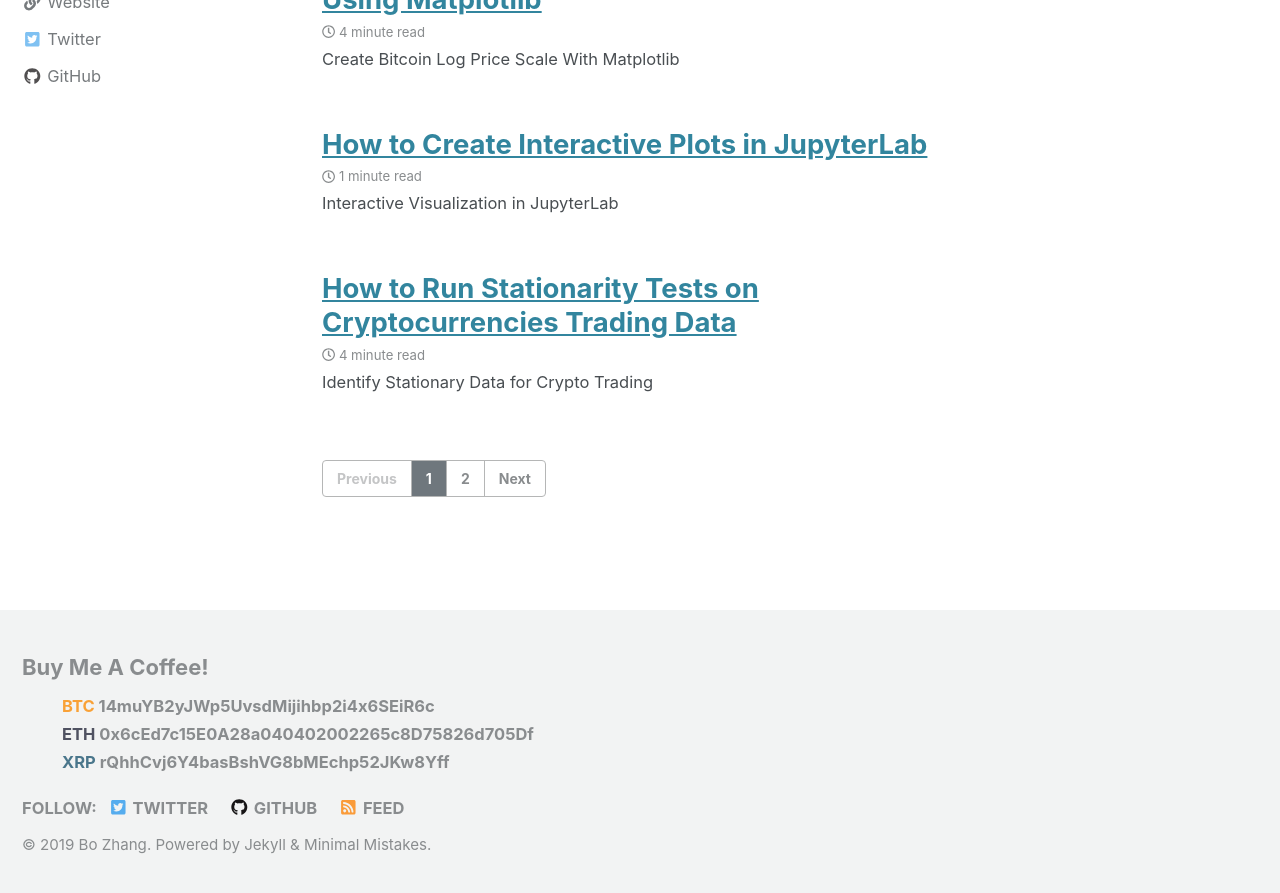
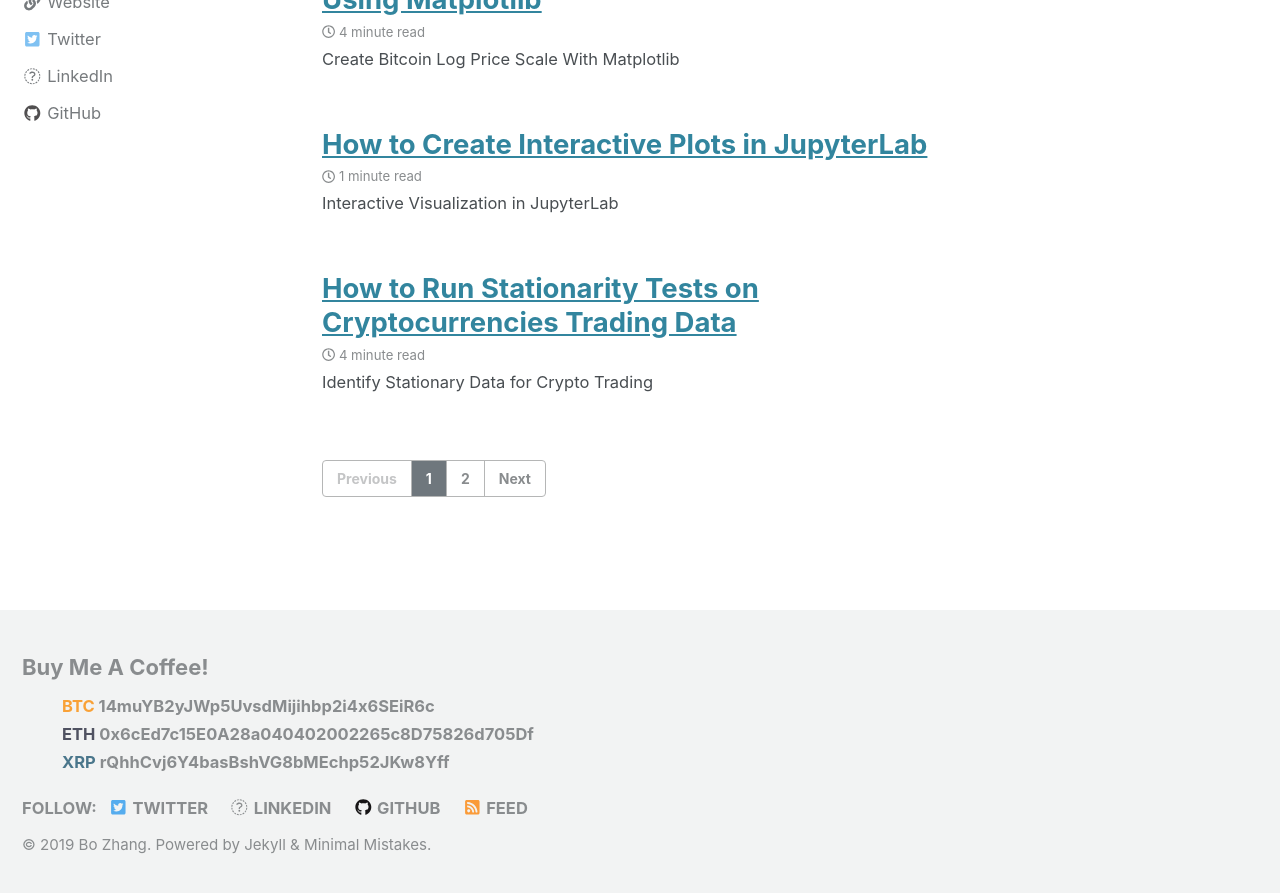
Before and after one commit to 0xboz/blog, a Jekyll site: the page built from index.html, in a window 1280 px wide and 900 px high, scrolled down 603 px. Shown: the top 893 px of the window. Built offline with Jekyll 4.4.1, drawn with Linux system fonts in a browser that asks for light colours; cached includes are drawn as plain includes; nearby versions of some CDN libraries; the list of posts is cut into pages by our own code.

Commit message:
Added LinkedIn url

```diff
--- a/_config.yml
+++ b/_config.yml
@@ -121,9 +121,9 @@ author:
     - label: "Twitter"
       icon: "fab fa-fw fa-twitter-square"
       url: "https://twitter.com/0xboz"
-    - label: "Facebook"
-      icon: "fab fa-fw fa-facebook-square"
-      # url: "https://facebook.com/"
+    - label: "LinkedIn"
+      icon: "fab fa-fw fa-linkedin-square"
+      url: "https://www.linkedin.com/in/0xboz/"
     - label: "GitHub"
       icon: "fab fa-fw fa-github"
       url: "https://github.com/0xboz"
@@ -137,9 +137,9 @@ footer:
     - label: "Twitter"
       icon: "fab fa-fw fa-twitter-square"
       url: "https://twitter.com/0xboz"
-    - label: "Facebook"
-      icon: "fab fa-fw fa-facebook-square"
-      # url:
+    - label: "LinkedIn"
+      icon: "fab fa-fw fa-linkedin-square"
+      url: "https://www.linkedin.com/in/0xboz/"
     - label: "GitHub"
       icon: "fab fa-fw fa-github"
       url: "https://github.com/0xboz"
```
